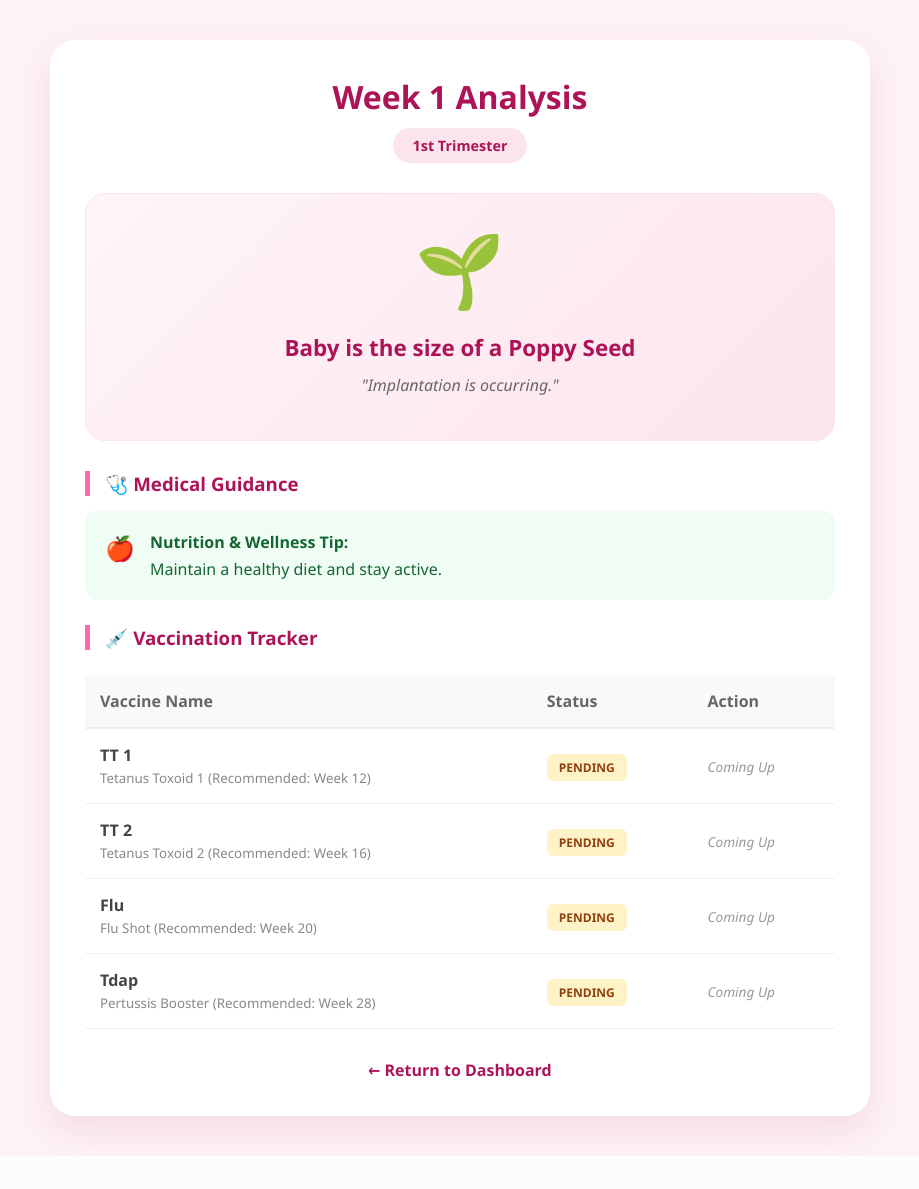
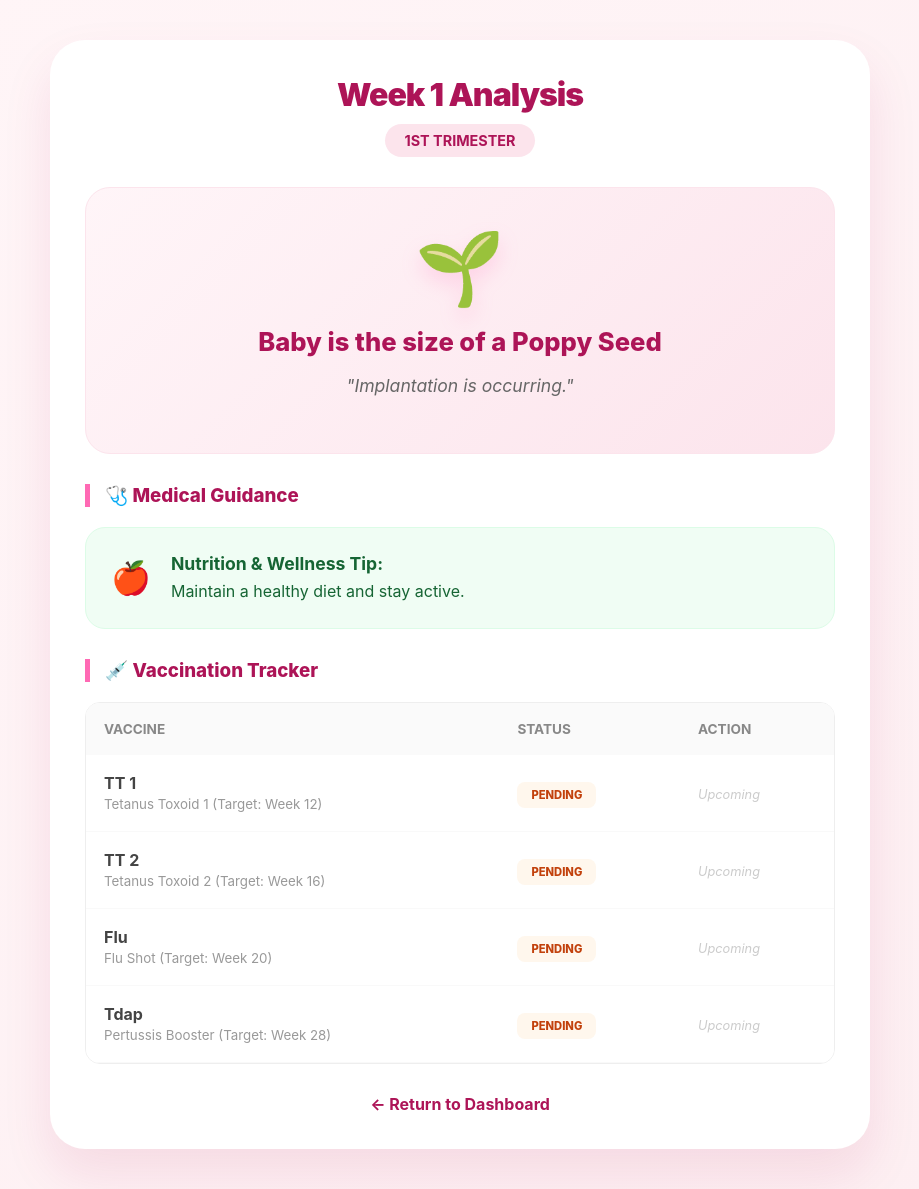
Before and after one commit to tejaswini-111/pregnancy-health-tracker, a Flask app: page /details/1 in a window 1280 px wide. Shown: the whole page, without its empty margins (180-1099 px from the left). Before the commit the page ends 1149 px from the top, so only its background shows below. Run offline with Flask 3, Linux system fonts and the light colour scheme; the visitor is signed in with stand-in values (Sample User, id 1); data that the repository does not hold is empty; some libraries are stand-ins or nearby versions.

Commit message:
Final sync: Fixed date update logic and enhanced View Details page

```diff
--- a/templates/details.html
+++ b/templates/details.html
@@ -1,3 +1,5 @@
+{% extends "base.html" %}
+{% block content %}
 <!DOCTYPE html>
 <html lang="en">
 <head>
@@ -12,20 +14,25 @@
             --success-green: #22c55e;
             --warning-amber: #f59e0b;
         }
-        body {
-            font-family: 'Segoe UI', Tahoma, Geneva, Verdana, sans-serif;
-            background-color: #fdf2f7;
-            margin: 0;
+
+        .details-container {
             padding: 20px;
-            color: #333;
+            min-height: 100vh;
+            background: linear-gradient(135deg, #fff5f7 0%, #fdeff2 100%);
+            display: flex;
+            flex-direction: column;
+            align-items: center;
         }
+
         .card {
             background: white;
+            width: 100%;
             max-width: 750px;
             margin: 20px auto;
             padding: 35px;
-            border-radius: 25px;
-            box-shadow: 0 15px 35px rgba(173, 20, 87, 0.1);
+            border-radius: 35px;
+            box-shadow: 0 25px 50px rgba(173, 20, 87, 0.1);
+            animation: fadeIn 0.8s ease-out;
         }
 
         /* Header Section */
@@ -39,85 +46,95 @@
             font-size: 0.9rem;
             display: inline-block;
             margin-top: 10px;
+            text-transform: uppercase;
         }
 
         /* Growth Visual Section */
         .growth-card {
             background: linear-gradient(135deg, #fff5f8 0%, #fce4ec 100%);
-            padding: 25px;
-            border-radius: 20px;
+            padding: 35px;
+            border-radius: 25px;
             margin-bottom: 30px;
             text-align: center;
             border: 1px solid var(--pink-light);
         }
-        .growth-icon { font-size: 4.5rem; margin-bottom: 15px; display: block; }
-        .growth-title { font-size: 1.4rem; color: var(--pink-dark); margin: 0; }
-        .growth-desc { color: #666; font-style: italic; margin-top: 10px; line-height: 1.6; }
+        .growth-icon { font-size: 4.5rem; margin-bottom: 15px; display: block; filter: drop-shadow(0 10px 10px rgba(255, 105, 180, 0.2)); }
+        .growth-title { font-size: 1.6rem; color: var(--pink-dark); margin: 0; font-weight: 800; }
+        .growth-desc { color: #666; font-style: italic; margin-top: 15px; line-height: 1.6; font-size: 1.1rem; }
 
         /* Content Sections */
-        .info-section { margin-bottom: 25px; }
-        h3 { color: var(--pink-dark); border-left: 5px solid var(--pink-main); padding-left: 15px; margin-bottom: 15px; }
+        .info-section { margin-bottom: 30px; }
+        h3 { color: var(--pink-dark); border-left: 5px solid var(--pink-main); padding-left: 15px; margin-bottom: 20px; font-weight: 800; }
 
         .recom-box {
             background: #f0fdf4;
-            border-radius: 12px;
-            padding: 20px;
+            border-radius: 20px;
+            padding: 25px;
             color: #166534;
             display: flex;
-            align-items: flex-start;
-            gap: 15px;
+            align-items: center;
+            gap: 20px;
+            border: 1px solid #dcfce7;
         }
 
         /* Table Styling */
-        .table-container { overflow-x: auto; }
-        table { width: 100%; border-collapse: collapse; margin-top: 10px; background: white; }
-        th { background: #f8f9fa; color: #666; font-weight: 600; text-align: left; padding: 15px; border-bottom: 2px solid #eee; }
-        td { padding: 15px; border-bottom: 1px solid #f0f0f0; }
+        .table-container { overflow-x: auto; border-radius: 15px; border: 1px solid #eee; }
+        table { width: 100%; border-collapse: collapse; background: white; }
+        th { background: #fafafa; color: #888; font-weight: 700; text-align: left; padding: 18px; font-size: 0.85rem; text-transform: uppercase; }
+        td { padding: 18px; border-bottom: 1px solid #f9f9f9; }
 
         /* Status Badges */
         .badge {
-            padding: 5px 12px;
-            border-radius: 6px;
-            font-size: 0.75rem;
-            font-weight: bold;
+            padding: 6px 14px;
+            border-radius: 8px;
+            font-size: 0.7rem;
+            font-weight: 800;
             text-transform: uppercase;
         }
         .done { background: #dcfce7; color: #166534; }
-        .pending { background: #fef3c7; color: #92400e; }
+        .pending { background: #fff7ed; color: #c2410c; }
 
         /* Buttons */
         .btn-action {
-            background: var(--pink-main);
+            background: var(--pink-dark);
             color: white;
-            padding: 8px 16px;
+            padding: 10px 18px;
             text-decoration: none;
-            border-radius: 8px;
+            border-radius: 12px;
             font-size: 0.85rem;
             font-weight: bold;
-            transition: 0.3s;
+            transition: all 0.3s ease;
+            display: inline-block;
         }
-        .btn-action:hover { background: var(--pink-dark); }
+        .btn-action:hover { transform: translateY(-2px); box-shadow: 0 5px 15px rgba(173, 20, 87, 0.2); }
+
         .btn-back {
             display: block;
             text-align: center;
-            margin-top: 30px;
+            margin-top: 20px;
             text-decoration: none;
             color: var(--pink-dark);
-            font-weight: 600;
+            font-weight: 700;
+            font-size: 1rem;
+            transition: 0.3s;
         }
+        .btn-back:hover { opacity: 0.7; }
+
+        @keyframes fadeIn { from { opacity: 0; transform: translateY(20px); } to { opacity: 1; transform: translateY(0); } }
     </style>
 </head>
 <body>
 
+<div class="details-container">
     <div class="card">
         <div class="header-section">
-        <h1 style="margin: 0; color: var(--pink-dark);">Week {{ week }} Analysis</h1>
+            <h1 style="margin: 0; color: var(--pink-dark); font-weight: 900; letter-spacing: -1px;">Week {{ week }} Analysis</h1>
             <div class="trimester-badge">{{ trimester }}</div>
         </div>
 
         <div class="growth-card">
             <span class="growth-icon">
-            {% if week < 8 %} 🌱 {% elif week < 12 %} 🍓 {% elif week < 20 %} 🍋 {% elif week < 30 %} 🍐 {% else %} 👶 {% endif %}
+                {% if week < 4 %} 🌱 {% elif week < 8 %} 🍓 {% elif week < 14 %} 🍋 {% elif week < 24 %} 🍐 {% elif week < 34 %} 🥥 {% else %} 👶 {% endif %}
             </span>
             <h2 class="growth-title">Baby is the size of a {{ info.size }}</h2>
             <p class="growth-desc">"{{ info.desc }}"</p>
@@ -126,10 +143,10 @@
         <div class="info-section">
             <h3>🩺 Medical Guidance</h3>
             <div class="recom-box">
-            <span style="font-size: 1.5rem;">🍎</span>
+                <span style="font-size: 2rem;">🍎</span>
                 <div>
-                <strong style="display: block; margin-bottom: 5px;">Nutrition & Wellness Tip:</strong>
-                {{ recom }}
+                    <strong style="display: block; margin-bottom: 5px; font-size: 1.1rem;">Nutrition & Wellness Tip:</strong>
+                    <span style="font-size: 1rem; line-height: 1.5;">{{ recom }}</span>
                 </div>
             </div>
         </div>
@@ -140,7 +157,7 @@
                 <table>
                     <thead>
                         <tr>
-                        <th>Vaccine Name</th>
+                            <th>Vaccine</th>
                             <th>Status</th>
                             <th>Action</th>
                         </tr>
@@ -150,27 +167,27 @@
                             {% for v in vaccines %}
                             <tr>
                                 <td>
-                                <strong style="color: #444;">{{ v.name }}</strong><br>
-                                <small style="color: #888;">{{ v.desc }} (Recommended: Week {{ v.week }})</small>
+                                    <strong style="color: #444; font-size: 1rem;">{{ v.name }}</strong><br>
+                                    <small style="color: #999;">{{ v.desc }} (Target: Week {{ v.week }})</small>
                                 </td>
                                 <td>
                                     <span class="badge {{ v.status.lower() }}">{{ v.status }}</span>
                                 </td>
                                 <td>
                                     {% if v.status == 'Done' %}
-                                    <span style="color: var(--success-green); font-weight: bold;">✅ Completed</span>
-                                {% elif v.week == week %}
-                                    <a href="/complete_vaccine/{{ v.name }}/{{ week }}" class="btn-action">Mark as Done</a>
+                                        <span style="color: var(--success-green); font-weight: 800; font-size: 0.9rem;">✅ DONE</span>
+                                    {% elif v.week <= week %}
+                                        <a href="/complete_vaccine/{{ v.name }}/{{ week }}" class="btn-action">Mark Done</a>
                                     {% else %}
-                                    <span style="color: #999; font-style: italic; font-size: 0.85rem;">Coming Up</span>
+                                        <span style="color: #ccc; font-style: italic; font-size: 0.8rem;">Upcoming</span>
                                     {% endif %}
                                 </td>
                             </tr>
                             {% endfor %}
                         {% else %}
                             <tr>
-                            <td colspan="3" style="text-align: center; color: #999; padding: 30px;">
-                                No critical vaccinations scheduled for Week {{ week }}.
+                                <td colspan="3" style="text-align: center; color: #999; padding: 40px;">
+                                    No vaccinations tracked for this period.
                                 </td>
                             </tr>
                         {% endif %}
@@ -181,6 +198,8 @@
 
         <a href="/dashboard" class="btn-back">← Return to Dashboard</a>
     </div>
+</div>
 
 </body>
 </html>
+{% endblock %}
```
Also changed, not shown: templates/dashboard.html (+18 -2 lines). Lines whose indentation alone changed are shown as unchanged.
